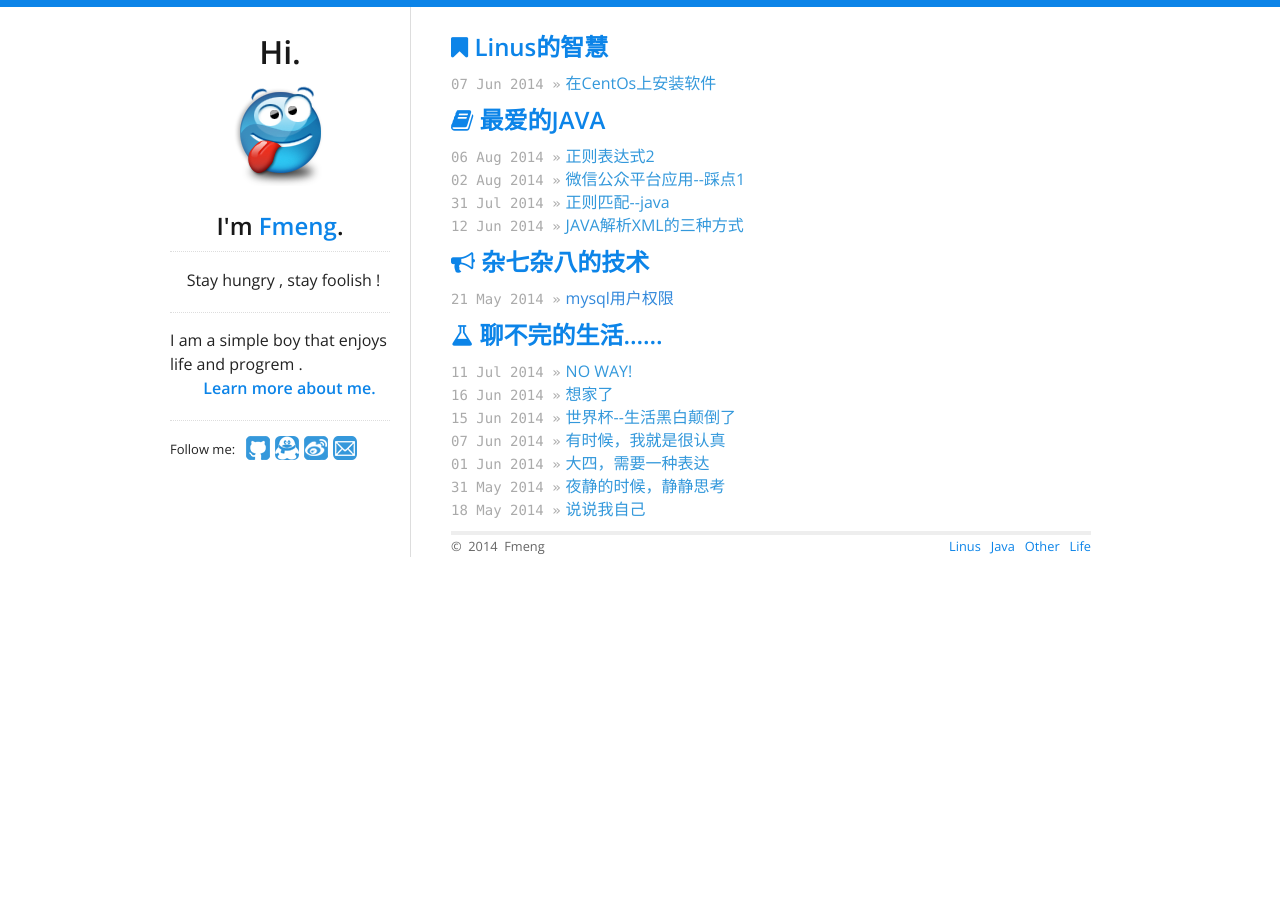
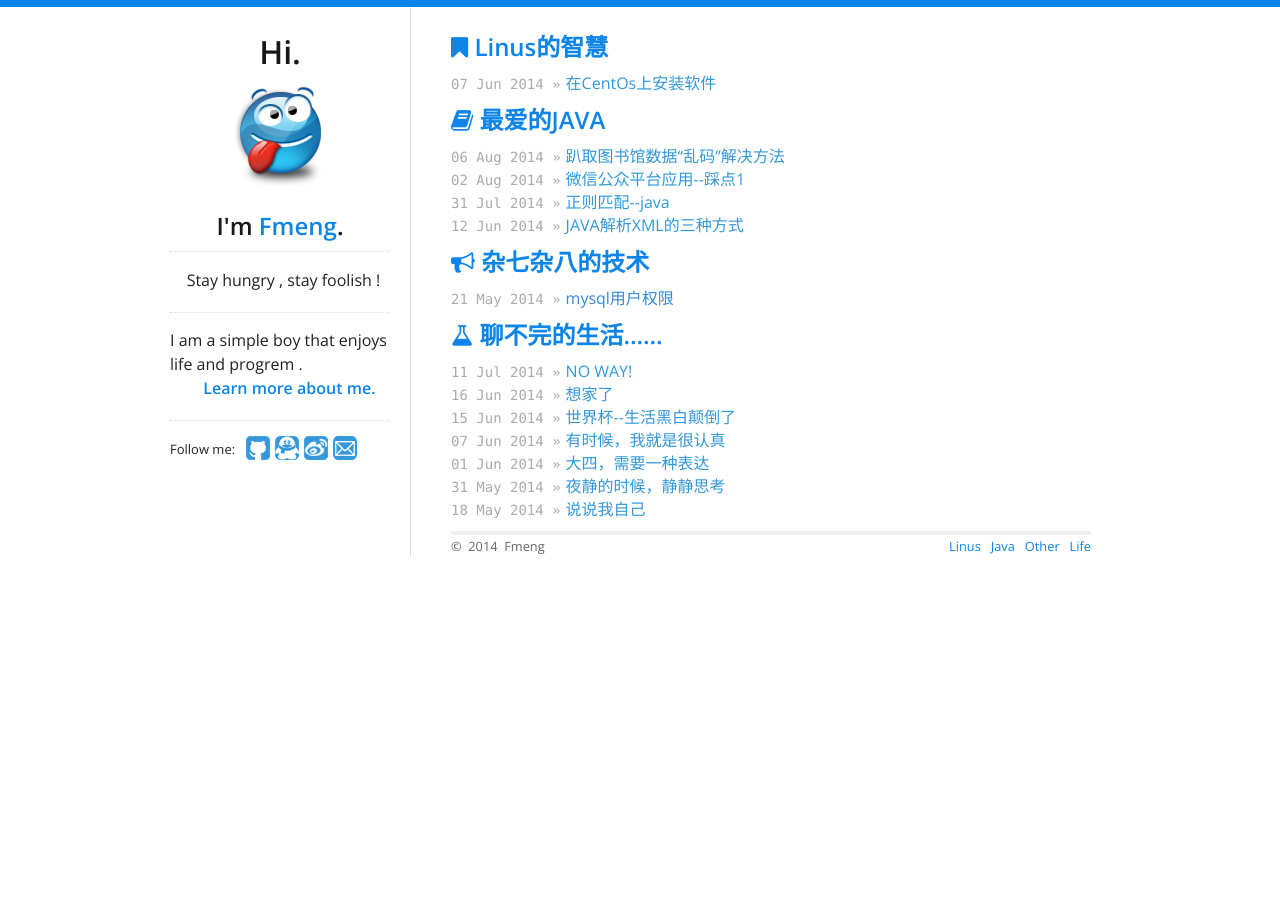
Before and after one commit to fmeng/fmeng.github.io, a Jekyll site: the page built from index.html, in a window 1280 px wide. Built offline with Jekyll 4.4.1, drawn with Linux system fonts in a browser that asks for light colours; Markdown is read by kramdown in place of the engine named in the settings; comment, search, counter and statistics services are not loaded.

Commit message:
修改标题和文件名

```diff
--- a/_posts/2014-08-06-regex-java2.md
+++ b/_posts/2014-08-06-luanman-libaray.md
@@ -1,11 +1,11 @@
 ---
 layout: post
-title: "正则表达式2"
+title: "趴取图书馆数据“乱码”解决方法 "
 categories:
 - java
 ---
 
-## 趴取图书馆数据“乱码”解决方法 ##
+## 寻找解决方法 ##
 &emsp;&emsp;NCF不是一种编码。原理很简单，就是把除了 ISO-8859-1 编码中前128个字符以外的所有其他的编码都用 NCR(Numeric character reference) 来表示。比如“汉字”这两个字，如果我们写成“&#27721;&#23383;”这种形式，那么它在任意字符集下都可以正确显示。<br/>
 [http://blog.sina.com.cn/s/blog_56da5aa0010007g0.html](http://blog.sina.com.cn/s/blog_56da5aa0010007g0.html)
 
```
